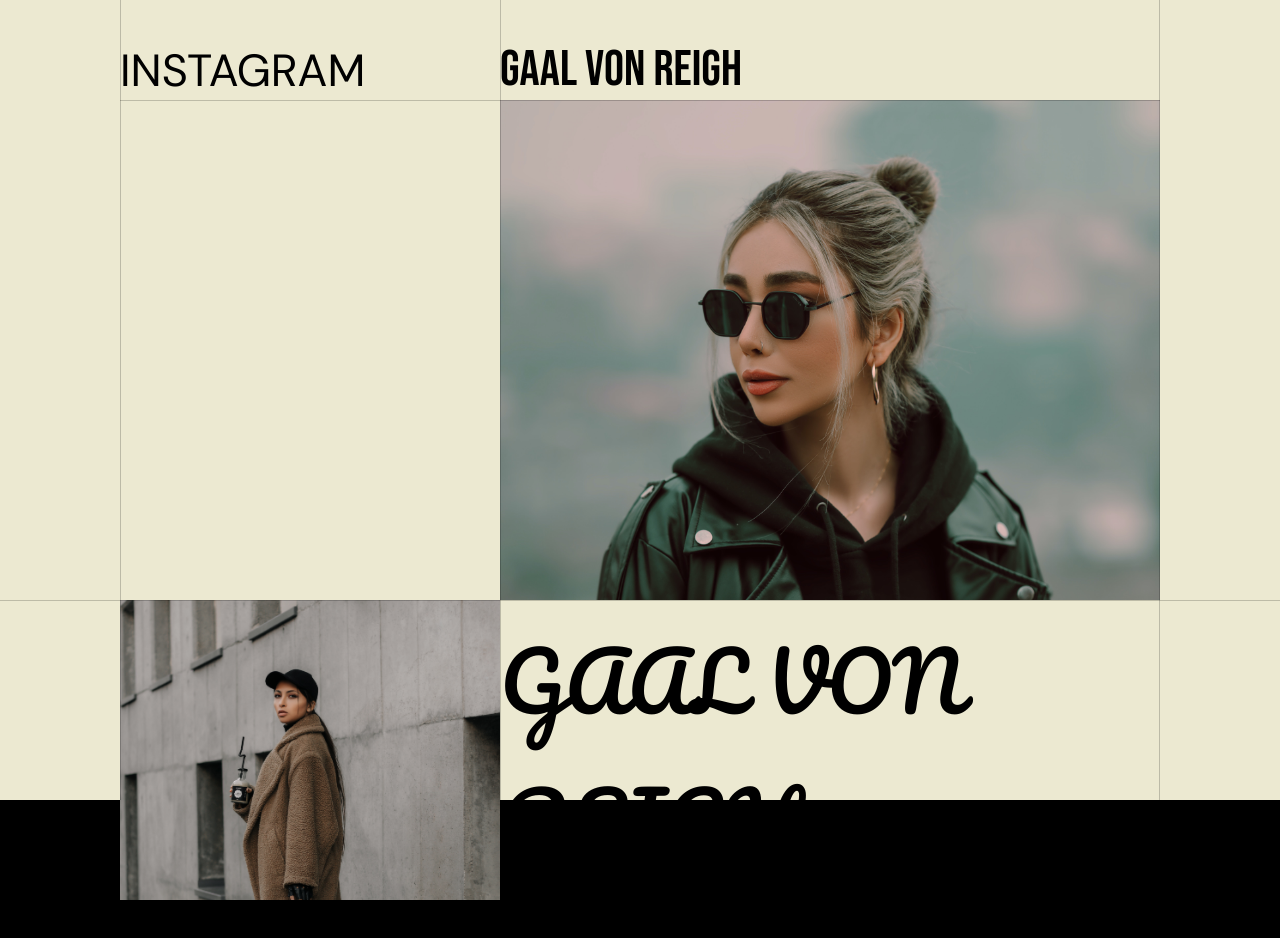
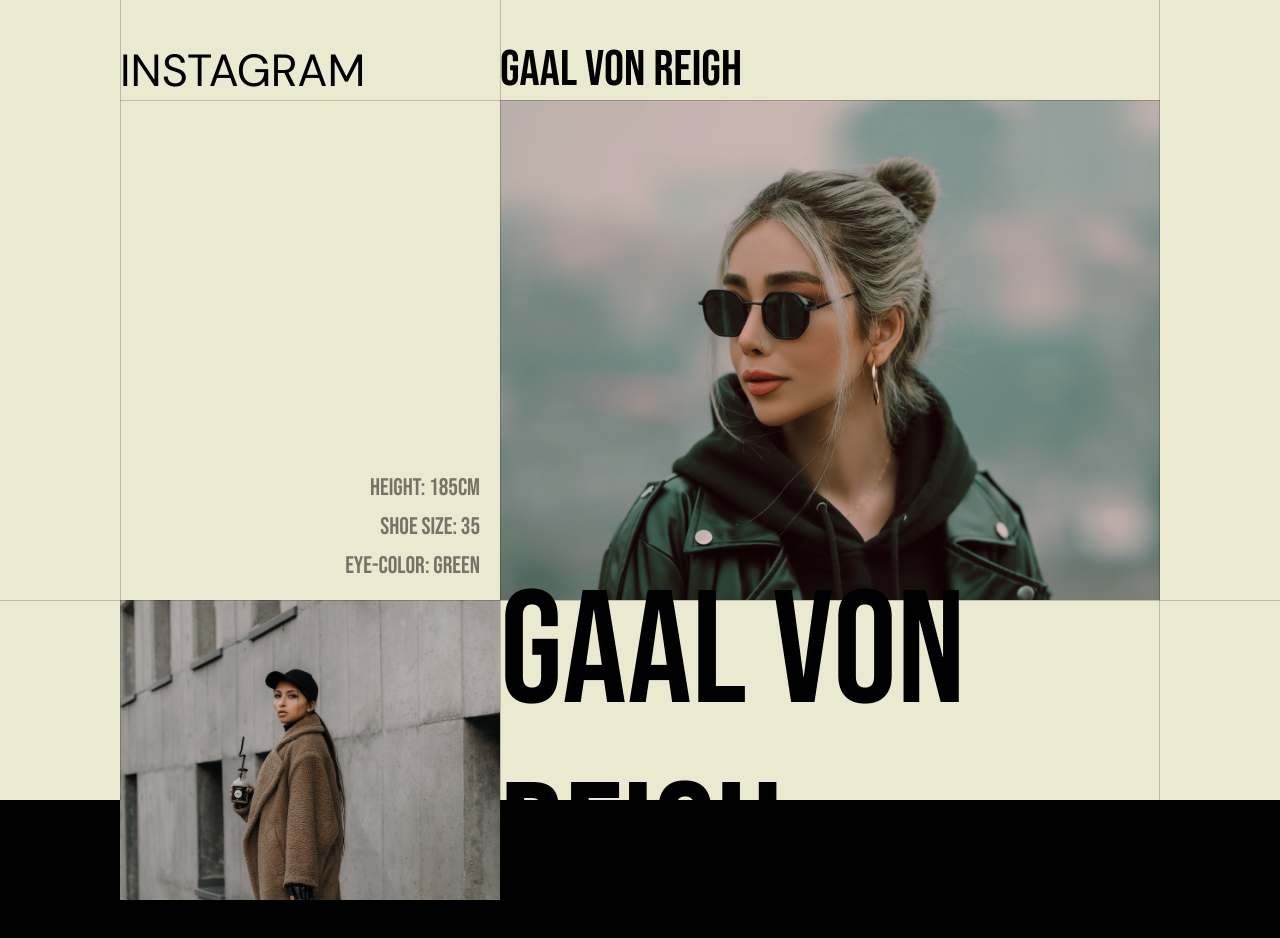
Before and after one commit to oluwagbemigadavid/von-regih, a React (Create React App) app: page / in a window 1280 px wide. Shown: the top 938 px of the page. Built offline with nearby package versions, Linux system fonts and the light colour scheme.

Commit message:
Hero Done

```diff
--- a/src/Components/Hero/Hero.js
+++ b/src/Components/Hero/Hero.js
@@ -20,6 +20,11 @@ const Hero = () => {
             <p>GAAL VON REIGH</p>
         </div>
             <div className="hero__container__grid">
+                <div className="hero__container__grid__top-left">
+                    <p>HEIGHT: 185CM</p>
+                    <p>SHOE SIZE: 35</p>
+                    <p>EYE-COLOR: GREEN</p>
+                </div>
                 <div className="hero__container__grid__top-right">
                     <img src={hero_img_one} alt="" />
                 </div>
--- a/src/Components/Hero/_Hero.scss
+++ b/src/Components/Hero/_Hero.scss
@@ -121,9 +121,27 @@
                 display: flex;
                 align-items: center;
                 justify-content: flex-end;
-                font-size: 80px;
+                font-size: 160px;
                 font-family: 'Pacifico';
+                font-family: 'Bebas Neue', sans-serif;
                 text-transform: uppercase;
+            }
+            &__top-left {
+                width: 100%;
+                height: 100%;
+                grid-area: top-left;
+                display: flex;
+                flex-direction: column;
+                padding: 20px 20px;
+                justify-content: flex-end;
+                gap: 10px;
+                font-family: 'Bebas Neue', sans-serif;
+                color: rgba(0,0,0, .5);
+                font-size: 24px;
+                p {
+                    width: 100%;
+                    text-align: right;
+                }
             }
         }
     }
```
